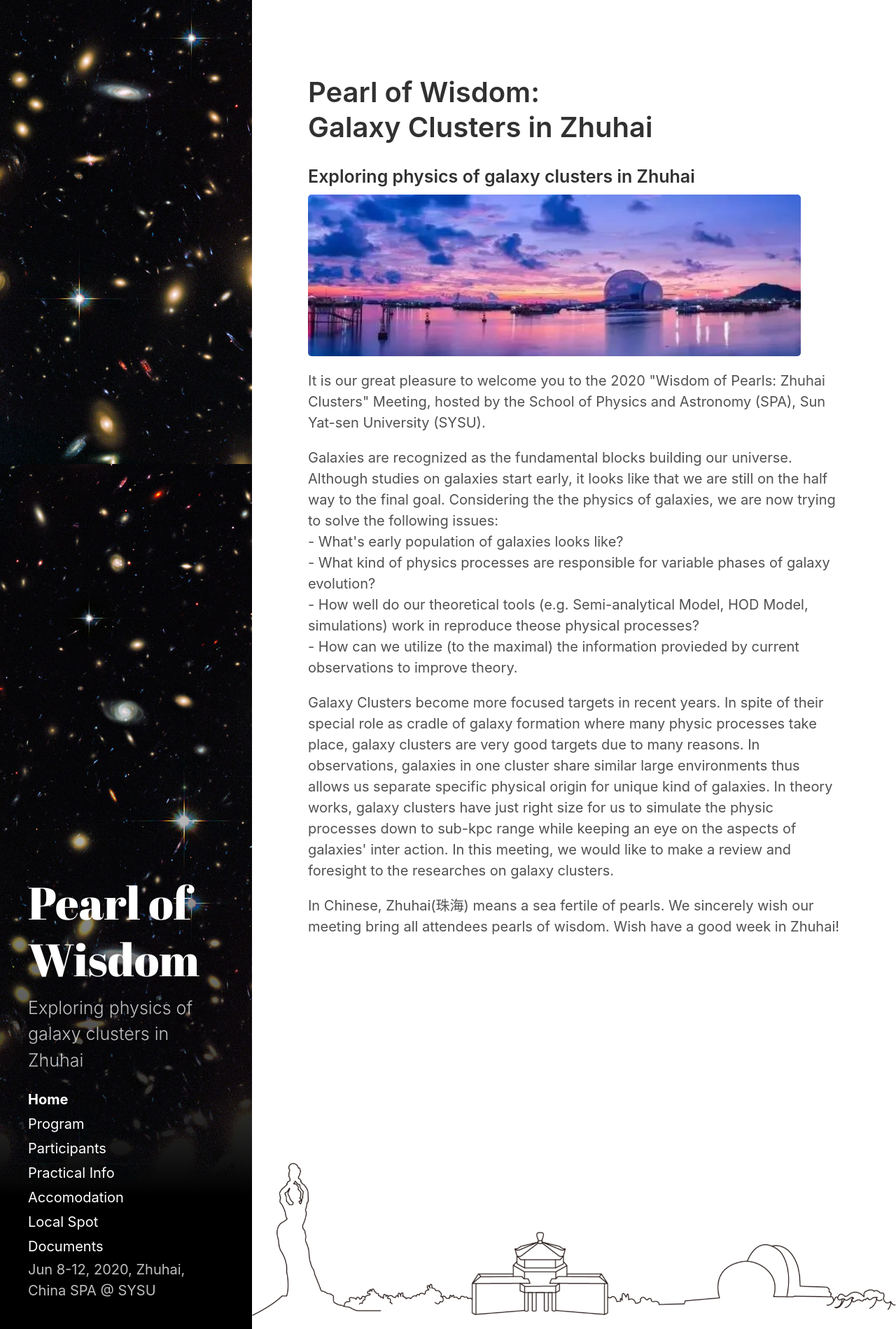
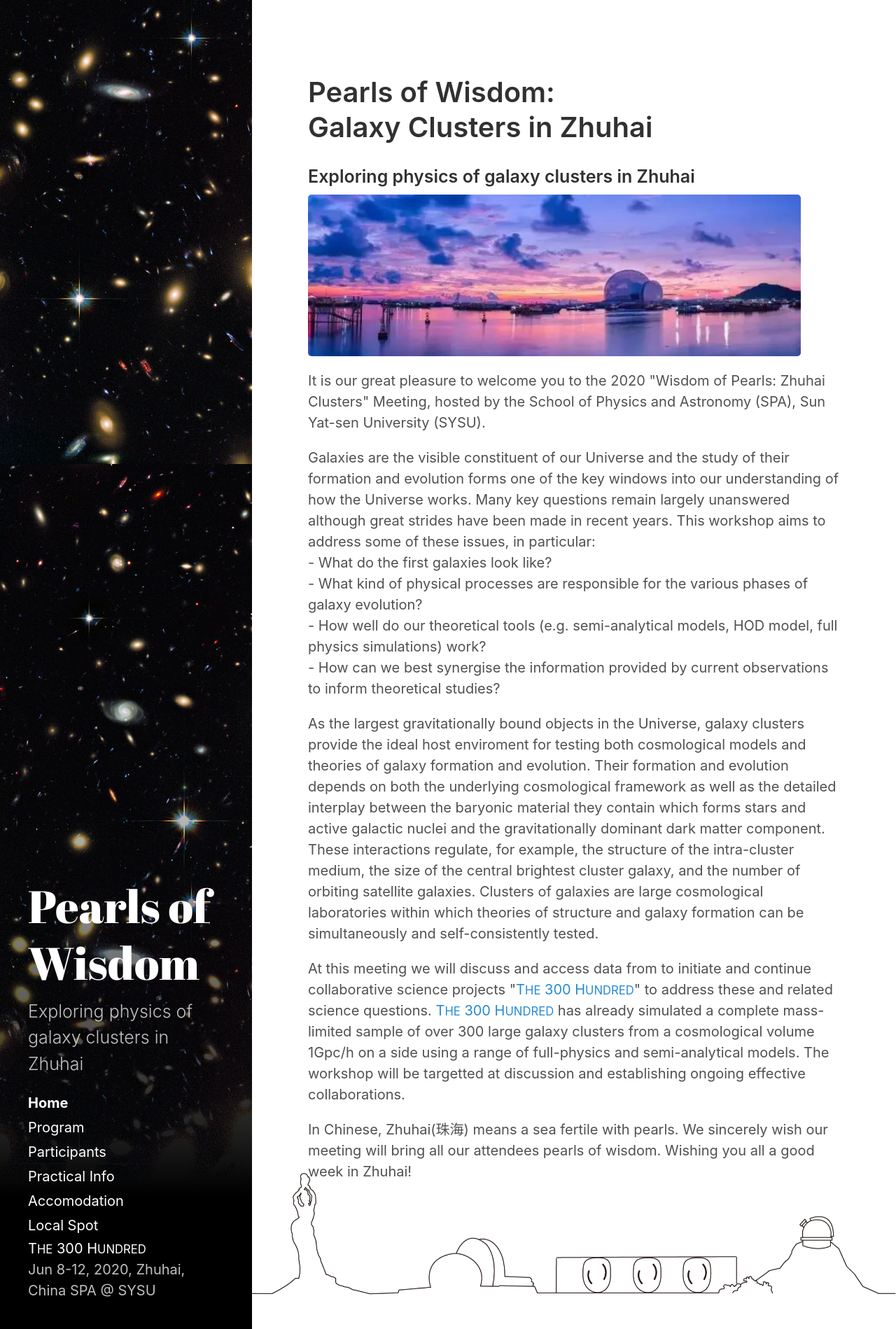
Before and after one commit to ZHCluster/ZHCluster.github.io, a Jekyll site: the page built from index.html, in a window 1280 px wide. Shown: the whole page at 70% size. Built offline with Jekyll 4.4.1, drawn with Linux system fonts in a browser that asks for light colours; the list of posts is cut into pages by our own code.

Commit message:
change footer, title, add link to the300, minors

```diff
--- a/_config.yml
+++ b/_config.yml
@@ -7,8 +7,8 @@ name: ZHCluster
 highlighter:      rouge
 
 # Setup
-title:            Pearl of Wisdom
-tagline:          ' Pearl of Wisdom : Galaxy Cluster in Zhuhai'
+title:            Pearls of Wisdom
+tagline:          ' Pearls of Wisdom : Galaxy Cluster in Zhuhai'
 description:      'Exploring physics of galaxy clusters in Zhuhai'
 url:              https://zhcluster.github.io
 # baseurl:          '/hydeout'
--- a/_includes/copyright.html
+++ b/_includes/copyright.html
@@ -2,6 +2,7 @@
   <a href="{{ "/404.html" | relative_url }}">Registration</a>
 </p> -->
 <p>
+  <a href="http://the300-project.org/" target="_black">T<small>HE</small> 300 H<small>UNDRED</small></a> <br>
   Jun 8-12, 2020,
 
   Zhuhai, China
--- a/_sass/hydeout/_layout.scss
+++ b/_sass/hydeout/_layout.scss
@@ -342,6 +342,6 @@ footer {
   position: fixed;
   left: 18rem;
   right: 0;
-  bottom: 1vh;
+  bottom: 0;
   }
 }
--- a/hotel.html
+++ b/hotel.html
@@ -99,9 +100,6 @@ There are other choices of hotels.
 <br>
 <br>
 <br>
-<br>
-<br>
-<br>
 </pre>
 
 </div>
--- a/index.html
+++ b/index.html
@@ -3,7 +3,7 @@ layout: index
 title: Home
 ---
 
-<h1> Pearl of Wisdom:<br> Galaxy Clusters in Zhuhai</h1>
+<h1> Pearls of Wisdom:<br> Galaxy Clusters in Zhuhai</h1>
 
 <h3> Exploring physics of galaxy clusters in Zhuhai </h3>
 <p>
@@ -19,28 +19,39 @@ title: Home
 </p>
 
 <p>
-    Galaxies are recognized as the fundamental blocks building our universe. Although studies on galaxies start early,
-    it looks like that we are still on the half way to the final goal. Considering the the physics of galaxies, we are
-    now trying to solve the following issues:<br>
-    - What's early population of galaxies looks like? <br>
-    - What kind of physics processes are responsible for variable phases of galaxy evolution? <br>
-    - How well do our theoretical tools (e.g. Semi-analytical Model, HOD Model, simulations) work in reproduce theose
-    physical processes? <br>
-    - How can we utilize (to the maximal) the information provieded by current observations to improve theory. <br>
+    Galaxies are the visible constituent of our Universe and the study of their formation and evolution forms one of the
+    key windows into our understanding of how the Universe works. Many key questions remain largely unanswered although
+    great strides have been made in recent years. This workshop aims to address some of these issues, in particular:<br>
+    - What do the first galaxies look like?<br>
+    - What kind of physical processes are responsible for the various phases of galaxy evolution?<br>
+    - How well do our theoretical tools (e.g. semi-analytical models, HOD model, full physics simulations) work?<br>
+    - How can we best synergise the information provided by current observations to inform theoretical studies?<br>
 </p>
 
 <p>
-    Galaxy Clusters become more focused targets in recent years. In spite of their special role as cradle of galaxy
-    formation where many physic processes take place, galaxy clusters are very good targets due to many reasons. In
-    observations, galaxies in one cluster share similar large environments thus allows us separate specific physical
-    origin for unique kind of galaxies. In theory works, galaxy clusters have just right size for us to simulate the
-    physic processes down to sub-kpc range while keeping an eye on the aspects of galaxies' inter action. In this
-    meeting, we would like to make a review and foresight to the researches on galaxy clusters.
+    As the largest gravitationally bound objects in the Universe, galaxy clusters provide the ideal host enviroment for
+    testing both cosmological models and theories of galaxy formation and evolution. Their formation and evolution
+    depends on both the underlying cosmological framework as well as the detailed interplay between the baryonic
+    material they contain which forms stars and active galactic nuclei and the gravitationally dominant dark matter
+    component. These interactions regulate, for example, the structure of the intra-cluster medium, the size of the
+    central brightest cluster galaxy, and the number of orbiting satellite galaxies. Clusters of galaxies are large
+    cosmological laboratories within which theories of structure and galaxy formation can be simultaneously and
+    self-consistently tested.
+</p>
+<p>
+    At this meeting we will discuss and access data from to initiate and continue collaborative science projects
+    "<a href="http://the300-project.org/" target="_black">T<small>HE</small> 300 H<small>UNDRED</small></a>" to address
+    these and related science questions.
+    <a href="http://the300-project.org/" target="_black">T<small>HE</small> 300 H<small>UNDRED</small></a> has already
+    simulated a
+    complete mass-limited sample of over 300 large galaxy clusters from a cosmological volume 1Gpc/h on a side using a
+    range of full-physics and semi-analytical models. The workshop will be targetted at discussion and establishing
+    ongoing effective collaborations.
 </p>
 
 <p>
-    In Chinese, Zhuhai(珠海) means a sea fertile of pearls. We sincerely wish our meeting bring all attendees pearls of
-    wisdom. Wish have a good week in Zhuhai!
+    In Chinese, Zhuhai(珠海) means a sea fertile with pearls. We sincerely wish our meeting will bring all our attendees
+    pearls of wisdom. Wishing you all a good week in Zhuhai!
 </p>
 
 <pre>
```
Also changed, not shown: other parts of hotel.html (+2 -1 lines), documents.html (deleted, +0 -8 lines), info.html (+3 -6 lines), pic/SYSU2pt.png.
